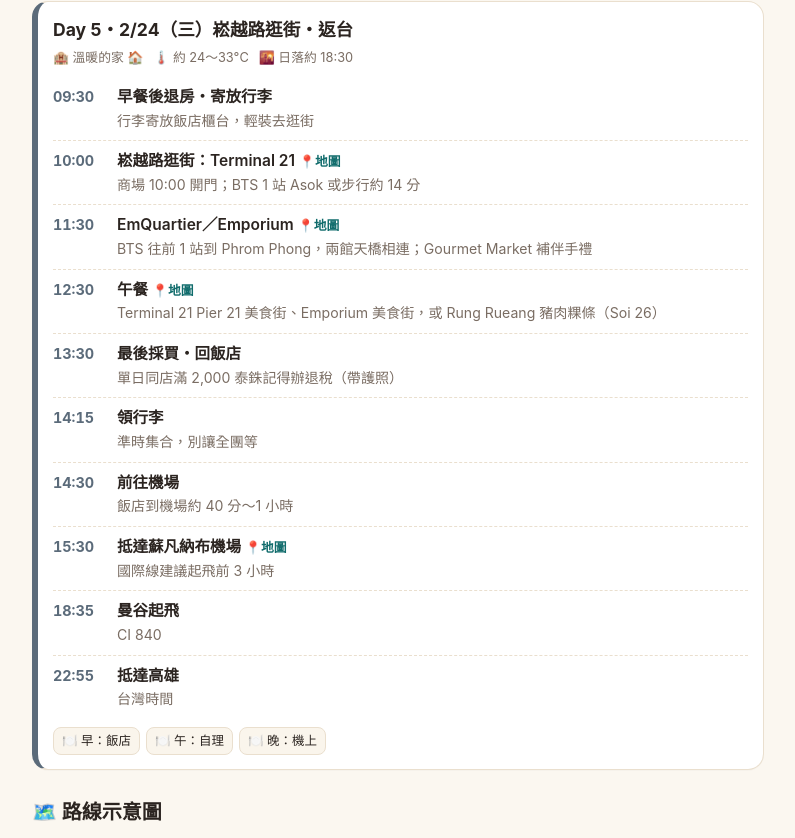
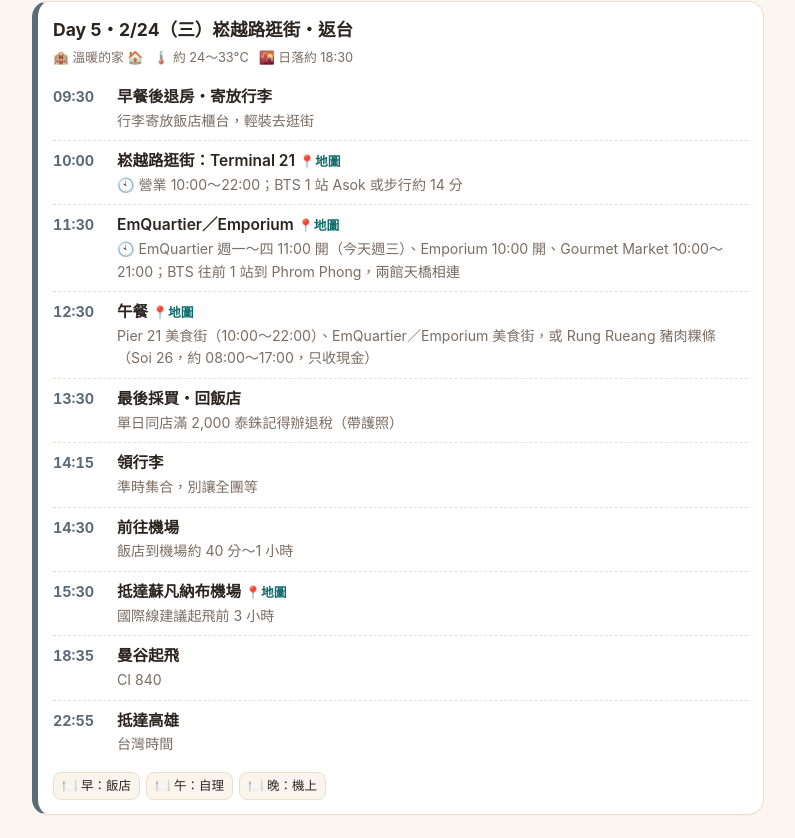
Before and after one commit to yujen317/Bangkok, a plain HTML site: page index.html in a window 1280 px wide. Shown: the part 4319-5157 px from the top of the page, without its empty margins (242-1037 px from the left). Drawn offline with Linux system fonts and the light colour scheme.

Commit message:
崧越路行程加入店家營業時間
Co-Authored-By: Claude Opus 5.5 <noreply@anthropic.com>
Claude-Session: https://claude.ai/code/session_011FH4NkxTucFPY2bFPkzDEy

```diff
--- a/index.html
+++ b/index.html
@@ -321,7 +321,7 @@ footer{text-align:center;color:var(--muted);font-size:.78rem;margin-top:30px}
       <table>
         <tr><th>選項</th><th>建議</th><th>門票／營業</th><th>說明</th></tr>
         <tr><td><span class="tag">A 動物園</span></td><td>Safari World</td><td>Safari Park 週二～五 09:00～16:30（週一休）；現場票 1,000 泰銖，網路較便宜</td><td>東北郊約 40 公里，單程 1～1.5 小時；建議包車，08:00 前出發，只逛 Safari Park，約 12:00 離開</td></tr>
-        <tr><td><span class="tag t">B 輕鬆</span></td><td>睡晚一點、飯店泳池，再逛 EmQuartier／Emporium</td><td>商場約 10:00 開門</td><td>BTS 2 站到 Phrom Phong，逛完直接往王權天空步道</td></tr>
+        <tr><td><span class="tag t">B 輕鬆</span></td><td>睡晚一點、飯店泳池，再逛 EmQuartier／Emporium</td><td>Emporium 10:00 開；EmQuartier 週一～四 11:00、週五～日 10:00 開</td><td>BTS 2 站到 Phrom Phong，逛完直接往王權天空步道</td></tr>
         <tr><td><span class="tag o">C 按摩</span></td><td>Health Land 或 Let's Relax SPA；想試 CBD 精油可選 Loft Thai（Phrom Phong，先確認療程）</td><td>同上</td><td>前一天沒做到可以補</td></tr>
         <tr><td><span class="tag">D 求財參拜<br>（擇一）</span></td><td><b>🐘 慧光象神</b> <a class="mp" href="https://www.google.com/maps/search/?api=1&query=Huai+Khwang+Ganesha+Shrine" target="_blank" rel="noopener">📍地圖</a><br><b>🙏 四面佛</b> <a class="mp" href="https://www.google.com/maps/search/?api=1&query=Erawan+Shrine+Bangkok" target="_blank" rel="noopener">📍地圖</a></td><td>都免費、隨喜捐款買供品；四面佛約 06:00～22:00（各來源寫到 22:00～24:00）</td><td>兩間挑一間：象神搭 MRT 到 Huai Khwang；四面佛搭 BTS 到 Chit Lom。路線見下方</td></tr>
       </table>
@@ -495,8 +495,8 @@ footer{text-align:center;color:var(--muted);font-size:.78rem;margin-top:30px}
     <summary>購物商場</summary>
     <div class="in tbl"><table>
       <tr><th>商場</th><th>特色</th><th>交通</th></tr>
-      <tr><td><b>Terminal 21</b> <a class="mp" href="https://www.google.com/maps/search/?api=1&query=Terminal+21+Asok" target="_blank" rel="noopener">📍地圖</a></td><td>每層一個城市主題；Pier 21 美食街</td><td>步行 14 分／BTS 1 站 Asok</td></tr>
-      <tr><td><b>EmQuartier／Emporium</b> <a class="mp" href="https://www.google.com/maps/search/?api=1&query=EmQuartier+Bangkok" target="_blank" rel="noopener">📍地圖</a></td><td>精品設計品牌，空中花園</td><td>BTS 2 站 Phrom Phong</td></tr>
+      <tr><td><b>Terminal 21</b> <a class="mp" href="https://www.google.com/maps/search/?api=1&query=Terminal+21+Asok" target="_blank" rel="noopener">📍地圖</a></td><td>每層一個城市主題；Pier 21 美食街</td><td>步行 14 分／BTS 1 站 Asok<br><span class="small">10:00～22:00</span></td></tr>
+      <tr><td><b>EmQuartier／Emporium</b> <a class="mp" href="https://www.google.com/maps/search/?api=1&query=EmQuartier+Bangkok" target="_blank" rel="noopener">📍地圖</a></td><td>精品設計品牌，空中花園</td><td>BTS 2 站 Phrom Phong<br><span class="small">EmQuartier 週一～四 11:00、週五～日 10:00 開，到 21:00；Emporium 10:00 開</span></td></tr>
       <tr><td><b>Siam Paragon</b> <a class="mp" href="https://www.google.com/maps/search/?api=1&query=Siam+Paragon" target="_blank" rel="noopener">📍地圖</a></td><td>大百貨、Gourmet Market、海洋館</td><td>BTS 3 站 Siam</td></tr>
       <tr><td><b>Siam Center／Discovery</b> <a class="mp" href="https://www.google.com/maps/search/?api=1&query=Siam+Center+Bangkok" target="_blank" rel="noopener">📍地圖</a></td><td>泰國設計師品牌、文創</td><td>同 Siam 站</td></tr>
       <tr><td><b>CentralWorld</b> <a class="mp" href="https://www.google.com/maps/search/?api=1&query=CentralWorld+Bangkok" target="_blank" rel="noopener">📍地圖</a></td><td>超大型購物中心</td><td>BTS 2 站 Chit Lom</td></tr>
@@ -664,9 +664,9 @@ const DAYS=[
  {d:5,date:'2/24',wd:'三',title:'崧越路逛街・返台',c:'var(--d5)',stay:'溫暖的家 🏠',
   items:[
    ['09:30','早餐後退房・寄放行李','行李寄放飯店櫃台，輕裝去逛街'],
-   ['10:00','崧越路逛街：Terminal 21','商場 10:00 開門；BTS 1 站 Asok 或步行約 14 分','Terminal 21 Asok'],
-   ['11:30','EmQuartier／Emporium','BTS 往前 1 站到 Phrom Phong，兩館天橋相連；Gourmet Market 補伴手禮','EmQuartier Bangkok'],
-   ['12:30','午餐','Terminal 21 Pier 21 美食街、Emporium 美食街，或 Rung Rueang 豬肉粿條（Soi 26）','Rung Rueang Pork Noodle'],
+   ['10:00','崧越路逛街：Terminal 21','🕙 營業 10:00～22:00；BTS 1 站 Asok 或步行約 14 分','Terminal 21 Asok'],
+   ['11:30','EmQuartier／Emporium','🕙 EmQuartier 週一～四 11:00 開（今天週三）、Emporium 10:00 開、Gourmet Market 10:00～21:00；BTS 往前 1 站到 Phrom Phong，兩館天橋相連','EmQuartier Bangkok'],
+   ['12:30','午餐','Pier 21 美食街（10:00～22:00）、EmQuartier／Emporium 美食街，或 Rung Rueang 豬肉粿條（Soi 26，約 08:00～17:00，只收現金）','Rung Rueang Pork Noodle'],
    ['13:30','最後採買・回飯店','單日同店滿 2,000 泰銖記得辦退稅（帶護照）'],
    ['14:15','領行李','準時集合，別讓全團等'],
    ['14:30','前往機場','飯店到機場約 40 分～1 小時'],
```
